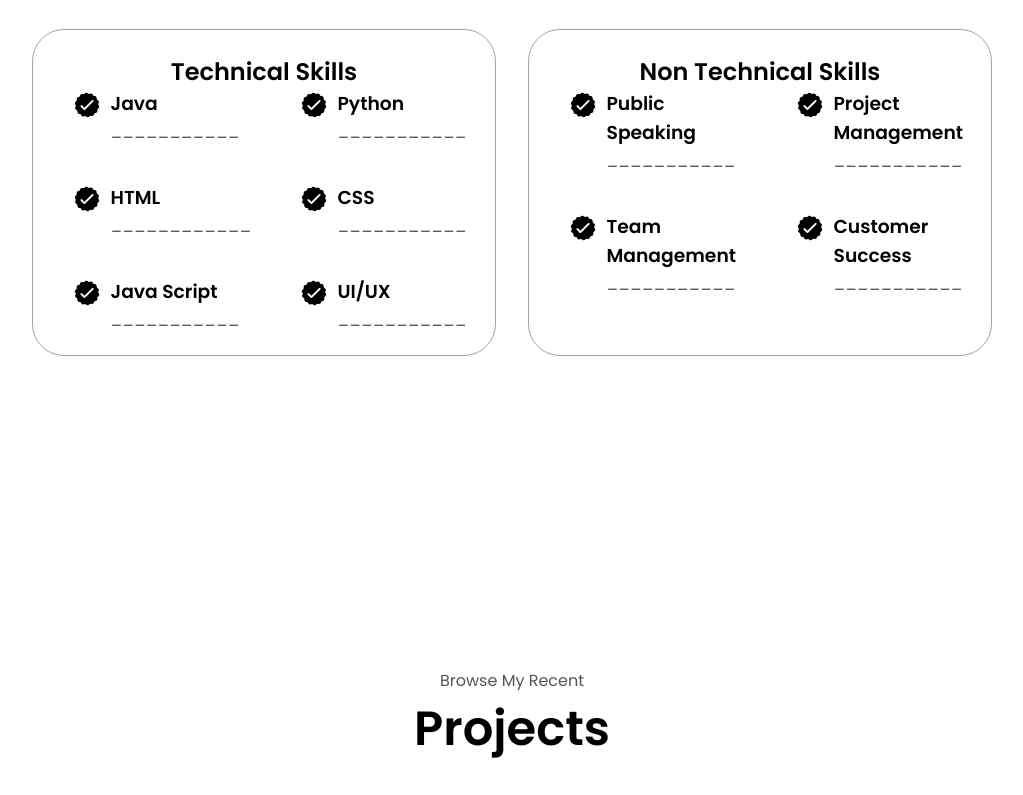
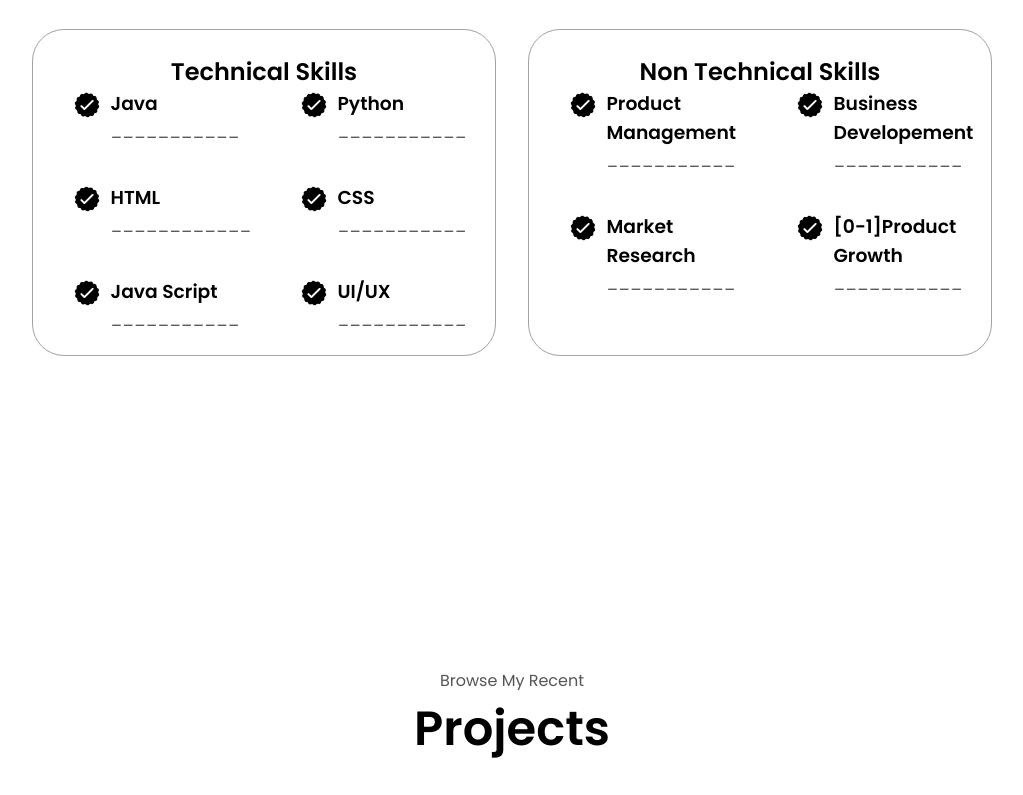
Before and after one commit to AaronPaul16/personalportfolio, a plain HTML site: page index.html in a window 1280 px wide. Shown: the part 1796-2591 px from the top of the page, without its empty margins (128-1151 px from the left). Drawn offline with Linux system fonts and the light colour scheme.

Commit message:
Update index.html

```diff
--- a/index.html
+++ b/index.html
@@ -203,7 +203,7 @@
                   class="icon"
                 />
                 <div>
-                  <h3>Public Speaking</h3>
+                  <h3>Product Management</h3>
                   <p>___________</p>
                 </div>
               </article>
@@ -214,7 +214,7 @@
                   class="icon"
                 />
                 <div>
-                  <h3>Project Management</h3>
+                  <h3>Business Developement</h3>
                   <p>___________</p>
                 </div>
               </article>
@@ -225,7 +225,7 @@
                   class="icon"
                 />
                 <div>
-                  <h3>Team Management</h3>
+                  <h3>Market Research</h3>
                   <p>___________</p>
                 </div>
               </article>
@@ -236,7 +236,7 @@
                   class="icon"
                 />
                 <div>
-                  <h3>Customer Success </h3>
+                  <h3>[0-1]Product Growth</h3>
                   <p>___________</p>
                 </div>
               </article>
```
